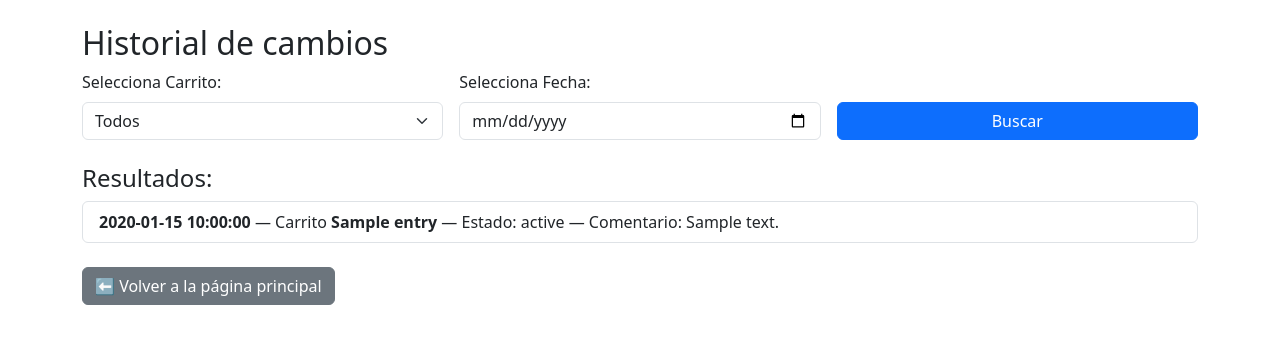
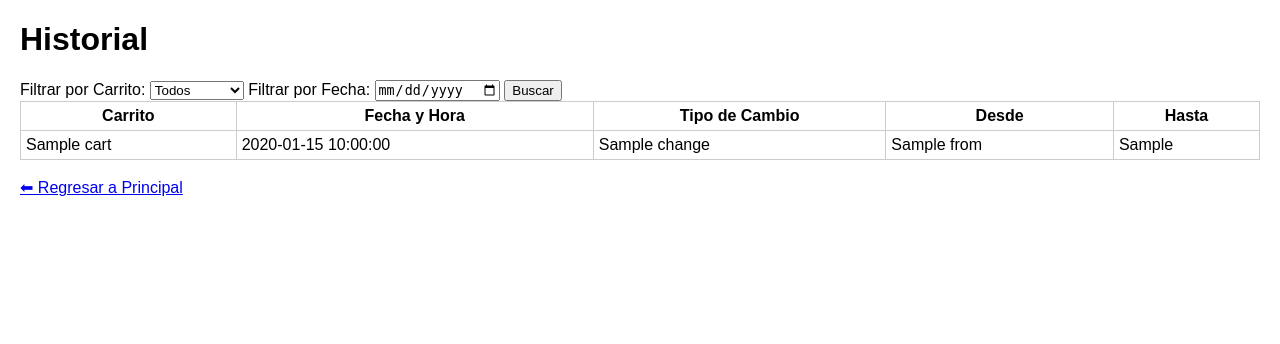
Before and after one commit to ojavier0506-ui/golf_carts, a Flask app: template templates/history.html in a window 1280 px wide. Shown: the top 344 px of the page. Run offline with Flask 3, Linux system fonts and the light colour scheme; the template is opened without the code that fills it: most values are stand-ins (such as "Sample title", 1, 10 or a date in 2020); parts of the project's set-up code (start-up, migrations or seed data) failed here and were passed over.

Commit message:
Update history.html

```diff
--- a/templates/history.html
+++ b/templates/history.html
@@ -1,58 +1,52 @@
 <!DOCTYPE html>
 <html lang="en">
 <head>
-  <meta charset="UTF-8">
-  <title>Historial - SunCarts</title>
-  <link rel="stylesheet" href="https://cdn.jsdelivr.net/npm/bootstrap@5.3.0/dist/css/bootstrap.min.css">
+<meta charset="UTF-8">
+<title>Historial</title>
+<style>
+body { font-family: Arial; margin:20px;}
+table {width:100%; border-collapse:collapse;}
+th, td {border:1px solid #ccc; padding:5px;}
+</style>
 </head>
-<body class="container py-4">
-  <h2>Historial de cambios</h2>
+<body>
+<h1>Historial</h1>
 
-  <!-- Formulario de búsqueda -->
-  <form method="GET" action="{{ url_for('history') }}" class="row g-3 mb-4">
-    <div class="col-md-4">
-      <label for="cart_id" class="form-label">Selecciona Carrito:</label>
-      <select name="cart_id" id="cart_id" class="form-select">
+<form method="POST">
+    <label>Filtrar por Carrito:</label>
+    <select name="cart_filter">
         <option value="">Todos</option>
         {% for cart in carts %}
-          <option value="{{ cart.id }}" {% if request.args.get('cart_id') == cart.id|string %}selected{% endif %}>
-            {{ cart.name }}
-          </option>
+            <option value="{{ cart }}" {% if selected_cart==cart %}selected{% endif %}>{{ cart }}</option>
         {% endfor %}
-      </select>
-    </div>
+    </select>
 
-    <div class="col-md-4">
-      <label for="date" class="form-label">Selecciona Fecha:</label>
-      <input type="date" name="date" id="date" class="form-control" value="{{ request.args.get('date', '') }}">
-    </div>
+    <label>Filtrar por Fecha:</label>
+    <input type="date" name="date_filter" value="{{ selected_date }}">
 
-    <div class="col-md-4 d-flex align-items-end">
-      <button type="submit" class="btn btn-primary w-100">Buscar</button>
-    </div>
-  </form>
+    <button type="submit">Buscar</button>
+</form>
 
-  <!-- Resultados -->
-  <h4>Resultados:</h4>
-  {% if history %}
-    <ul class="list-group mb-4">
-      {% for entry in history %}
-        <li class="list-group-item">
-          <strong>{{ entry.timestamp }}</strong> —
-          Carrito <b>{{ entry.cart_name }}</b> —
-          Estado: {{ entry.status }} —
-          Comentario: {{ entry.comment }}
-        </li>
-      {% endfor %}
-    </ul>
-  {% else %}
-    <p>No se encontraron registros.</p>
-  {% endif %}
+<table>
+    <tr>
+        <th>Carrito</th>
+        <th>Fecha y Hora</th>
+        <th>Tipo de Cambio</th>
+        <th>Desde</th>
+        <th>Hasta</th>
+    </tr>
+    {% for h in history %}
+    <tr>
+        <td>{{ h.cart }}</td>
+        <td>{{ h.timestamp }}</td>
+        <td>{{ h.change }}</td>
+        <td>{{ h.from }}</td>
+        <td>{{ h.to }}</td>
+    </tr>
+    {% endfor %}
+</table>
 
-  <!-- Botón para volver -->
-  <div class="mt-4">
-    <a href="{{ url_for('index') }}" class="btn btn-secondary">⬅️ Volver a la página principal</a>
-  </div>
-
+<br>
+<a href="{{ url_for('index') }}">⬅ Regresar a Principal</a>
 </body>
 </html>
```
